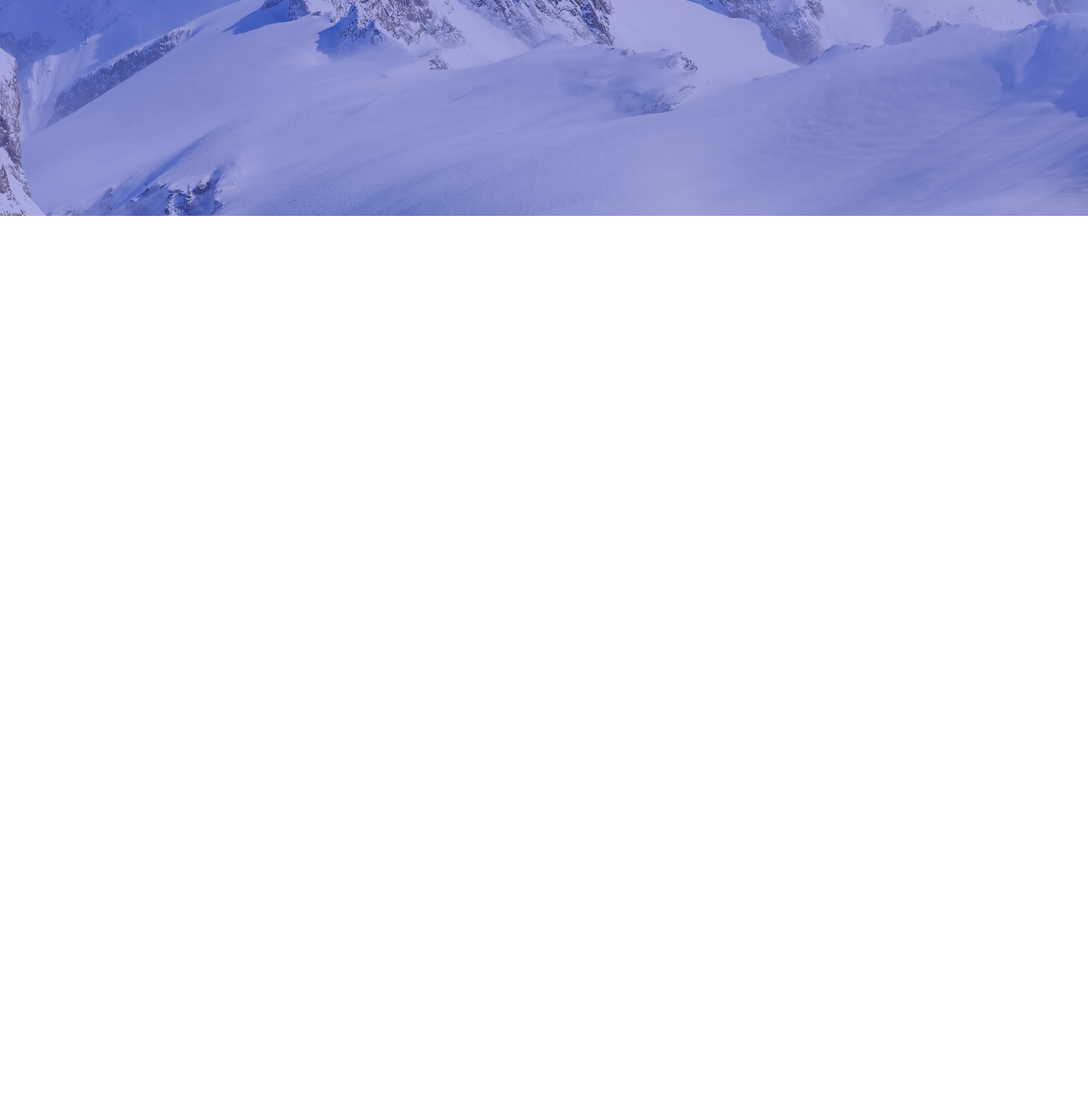
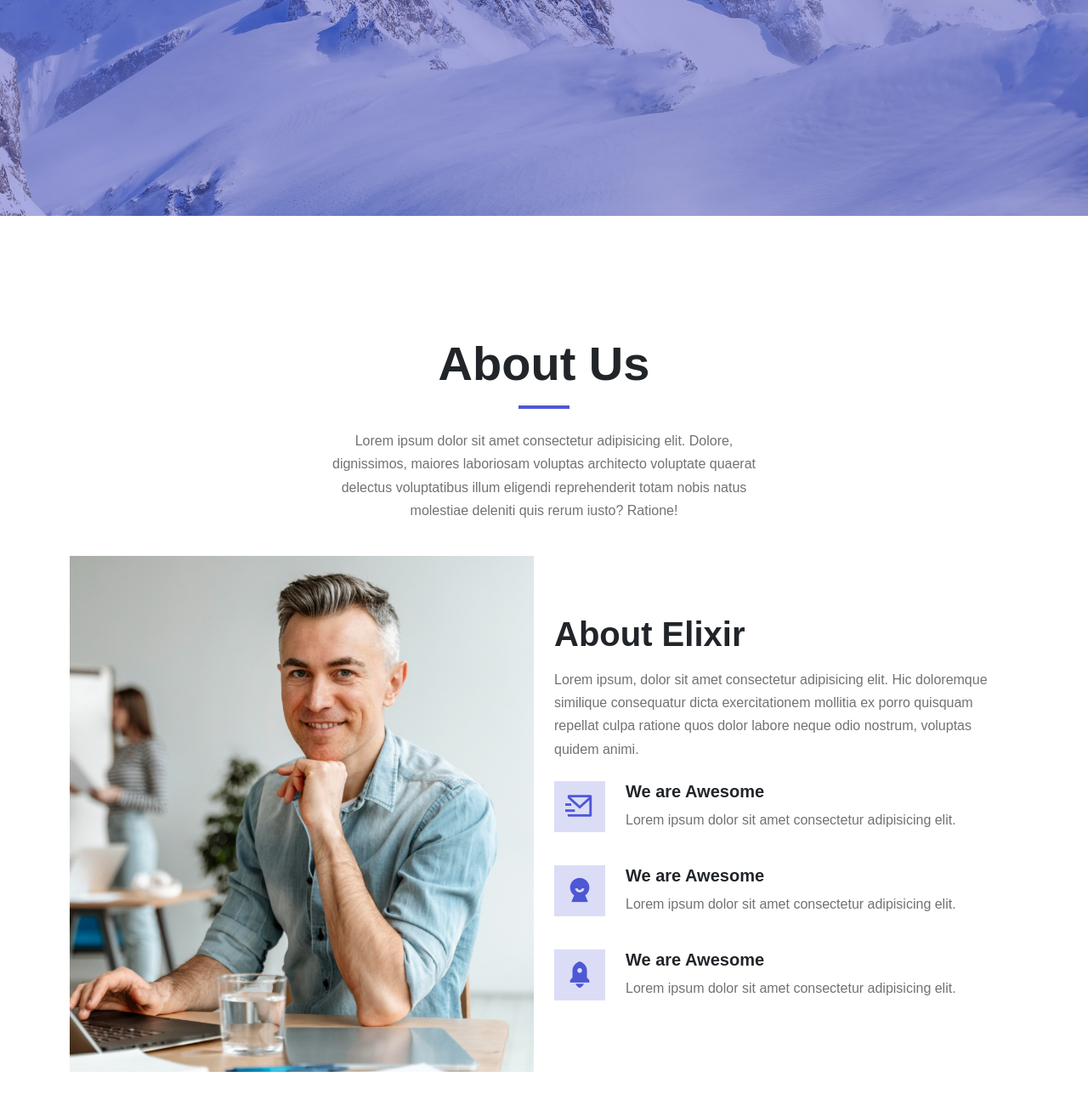
Before and after one commit to nihalanaurin953/Elixir, a plain HTML site: page index.html in a window 1280 px wide. Shown: the part 606-1906 px from the top of the page at 85% size. Before the commit the page ends 860 px from the top, so only its background shows below. Drawn offline with nearby package versions, Linux system fonts and the light colour scheme.

Commit message:
about added

```diff
--- a/index.html
+++ b/index.html
@@ -11,6 +11,9 @@
     <link rel="stylesheet" href="https://cdn.jsdelivr.net/npm/@fancyapps/ui@4.0/dist/fancybox.css">
     <link rel="stylesheet" href="https://unpkg.com/aos@next/dist/aos.css" />
     <link rel="stylesheet" href="style.css">
+    <link rel="stylesheet" href="https://cdnjs.cloudflare.com/ajax/libs/font-awesome/6.7.2/css/all.min.css"
+        integrity="sha512-Evv84Mr4kqVGRNSgIGL/F/aIDqQb7xQ2vcrdIwxfjThSH8CSR7PBEakCr51Ck+w+/U6swU2Im1vVX0SVk9ABhg=="
+        crossorigin="anonymous" referrerpolicy="no-referrer" />
 </head>
 
 <body data-bs-spy="scroll" data-bs-target=".navbar">
@@ -62,7 +65,8 @@
             <div class="row">
                 <div class="col-12">
                     <h1 class="text-uppercase fw-semibold display-1 text-white">Welcome to Elixir</h1>
-          <h5 class="text-white mt-3 mb-4">WE ARE TEAM OF TALENTED DESIGNERS MAKING WEBSITES WITH BOOTSTRAP</h5>
+                    <h5 class="text-white mt-3 mb-4">WE ARE TEAM OF TALENTED DESIGNERS MAKING WEBSITES WITH BOOTSTRAP
+                    </h5>
                     <div>
                         <a href="#" class="btn btn-brand me-2 ">Get Started</a>
                         <a href="#" class="btn btn-light ms-2">Our Portfolio</a>
@@ -74,6 +78,74 @@
         </div>
     </section>
 
+    <!-- ABOUT -->
+    <section id="about" class="section-padding">
+
+        <div class="container">
+
+            <div class="row ">
+                <div class="col-12">
+                    <div class="section_title text-center">
+                        <h1 class="display-4 fw-semibold"> About Us</h1>
+                        <div class="line"></div>
+                        <p>Lorem ipsum dolor sit amet consectetur adipisicing elit. Dolore, dignissimos, maiores
+                            laboriosam voluptas architecto voluptate quaerat delectus voluptatibus illum eligendi
+                            reprehenderit totam nobis natus molestiae deleniti quis rerum iusto? Ratione!</p>
+
+                    </div>
+                </div>
+
+            </div>
+            <div class="row justify-content-between align-items-center">
+                <div class="col-lg-6">
+                    <img src="./assets/images/about.jpg" alt="">
+                </div>
+                <div class="col-lg-6">
+                    <h1>About Elixir</h1>
+                    <p class="mt-3 mb-4">Lorem ipsum, dolor sit amet consectetur adipisicing elit. Hic doloremque similique consequatur
+                        dicta exercitationem mollitia ex porro quisquam repellat culpa ratione quos dolor labore neque
+                        odio nostrum, voluptas quidem animi.</p>
+                    <div class="d-flex mt-4">
+                        <div class="iconbox me-4">
+                            <i class="ri-mail-send-line"></i>
+                        </div>
+                        <div>
+                            <h5>We are Awesome</h5>
+                            <p>Lorem ipsum dolor sit amet consectetur adipisicing elit.
+                            </p>
+
+                        </div>
+                    </div>
+                    <div class="d-flex mt-4">
+                        <div class="iconbox me-4">
+                            <i class="ri-user-5-fill"></i>
+                        </div>
+                        <div>
+                            <h5>We are Awesome</h5>
+                            <p>Lorem ipsum dolor sit amet consectetur adipisicing elit.
+                            </p>
+
+                        </div>
+                    </div>
+                    <div class="d-flex mt-4">
+                        <div class="iconbox me-4">
+                            <i class="ri-rocket-2-fill"></i>
+                        </div>
+                        <div>
+                            <h5>We are Awesome</h5>
+                            <p>Lorem ipsum dolor sit amet consectetur adipisicing elit.
+                            </p>
+
+                        </div>
+                    </div>
+
+                </div>
+            </div>
+        </div>
+    </section>
+
+
+
 
 
     <script src="https://cdn.jsdelivr.net/npm/bootstrap@5.2.0/dist/js/bootstrap.bundle.min.js"></script>
--- a/style.css
+++ b/style.css
@@ -81,6 +81,38 @@ img {
 /* hero */
 
 #hero{
+    /* setting baground image for hero and an overlay color */
     background: linear-gradient(rgba(var(--c-brand-rgb),0.507), rgba(var(--c-brand-rgb),0.438)), url(./assets/images/hero-1.jpg) center center/cover no-repeat;
 
 }
+/* section title */
+.section_title{
+
+    margin-bottom: 40px;
+}
+.section_title .line{
+
+    width: 60px;
+    height: 4px;
+    background-color: var(--c-brand);
+    margin: 16px auto 24px auto;
+}
+.section_title p{
+    max-width: 500px;
+    margin-left: auto;
+    margin-right: auto;
+}
+/* iconbox */
+.iconbox{
+    width: 60px;
+    height: 60px;
+    display: inline-flex;
+    align-items: center;
+    justify-content: center;
+    background:rgba(var(--c-brand-rgb),0.2);
+    color: var(--c-brand);
+    font-size: 34px;
+    flex:none
+
+
+}
```
Lines whose indentation alone changed are shown as unchanged.
